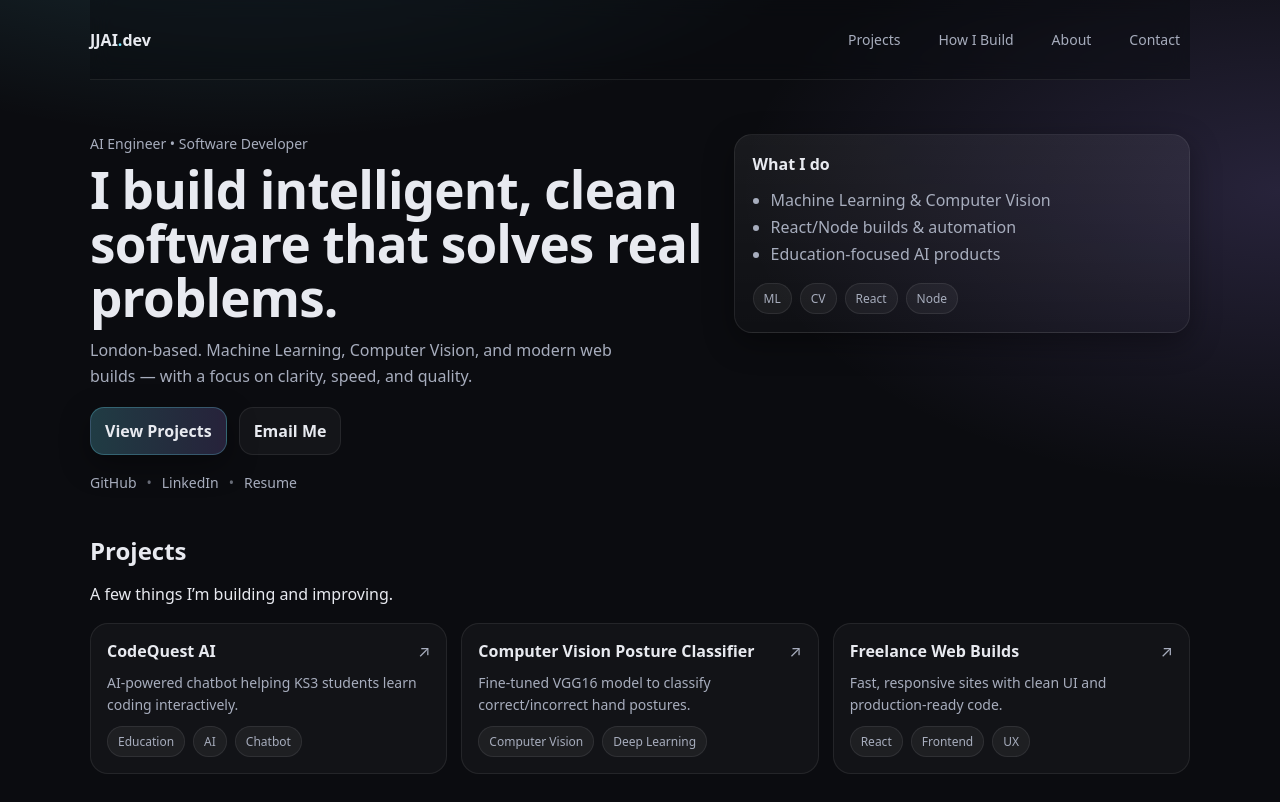
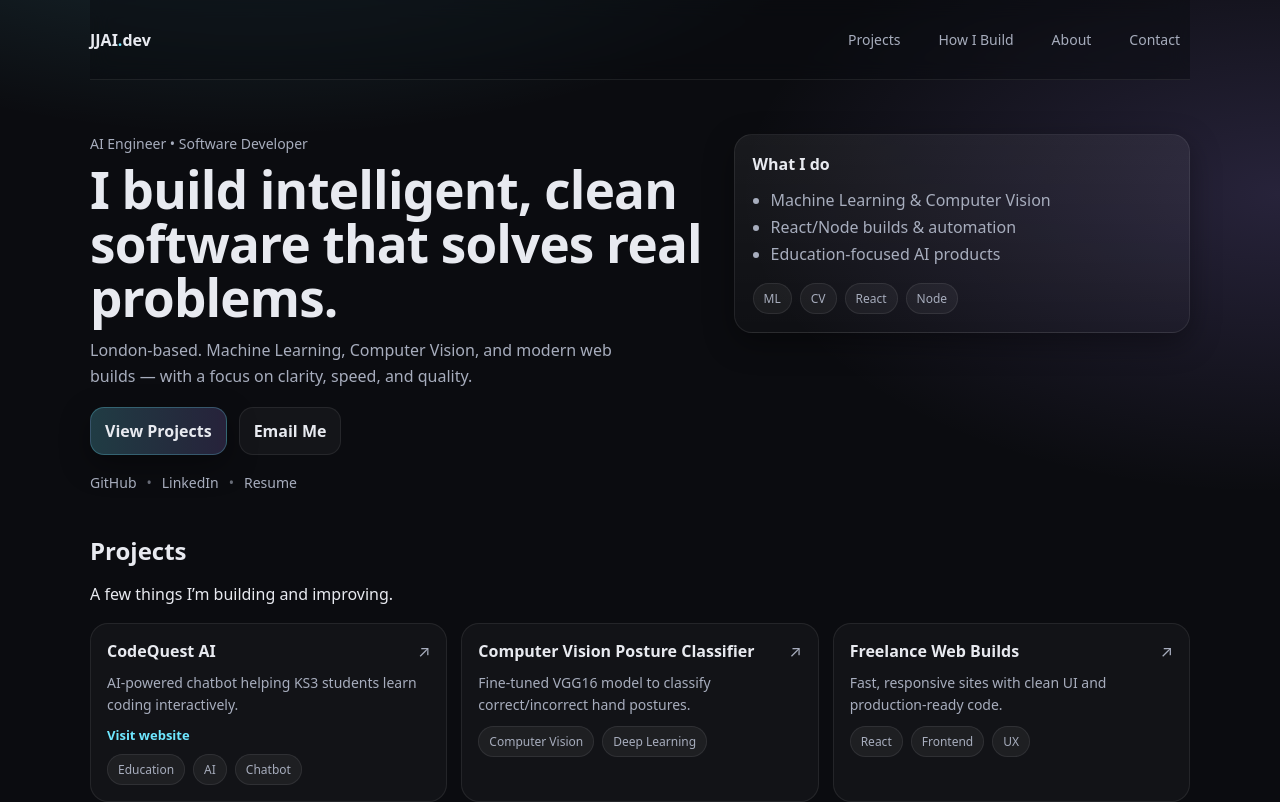
Before and after one commit to SOL7JJ/jjai-site, a React (Vite) app: page / in a window 1280 px wide. Shown: the top 802 px of the page. Built offline with nearby package versions, Linux system fonts and the light colour scheme.

Commit message:
Show visible website link in project cards

```diff
--- a/src/App.jsx
+++ b/src/App.jsx
@@ -112,6 +112,7 @@ export default function App() {
                   <span className="arrow">↗</span>
                 </div>
                 <p className="project-desc">{p.description}</p>
+                {p.link.startsWith("http") && <span className="project-link">Visit website</span>}
                 <div className="tagrow">
                   {p.tags.map((t) => <Badge key={t}>{t}</Badge>)}
                 </div>
--- a/src/styles.css
+++ b/src/styles.css
@@ -132,6 +132,11 @@ h1{ margin:0; font-size: clamp(34px, 4vw, 54px); line-height: 1.05; letter-spaci
 .project h3{ margin:0; font-size: 16px; }
 .arrow{ color: var(--muted); }
 .project-desc{ margin:0; color: var(--muted); line-height: 1.55; font-size: 14px; }
+.project-link{
+  font-size: 13px;
+  font-weight: 600;
+  color: var(--accent);
+}
 .tagrow{ display:flex; gap:8px; flex-wrap:wrap; }
 
 .about{ margin-top: 12px; color: var(--muted); line-height: 1.8; max-width: 75ch; }
```
